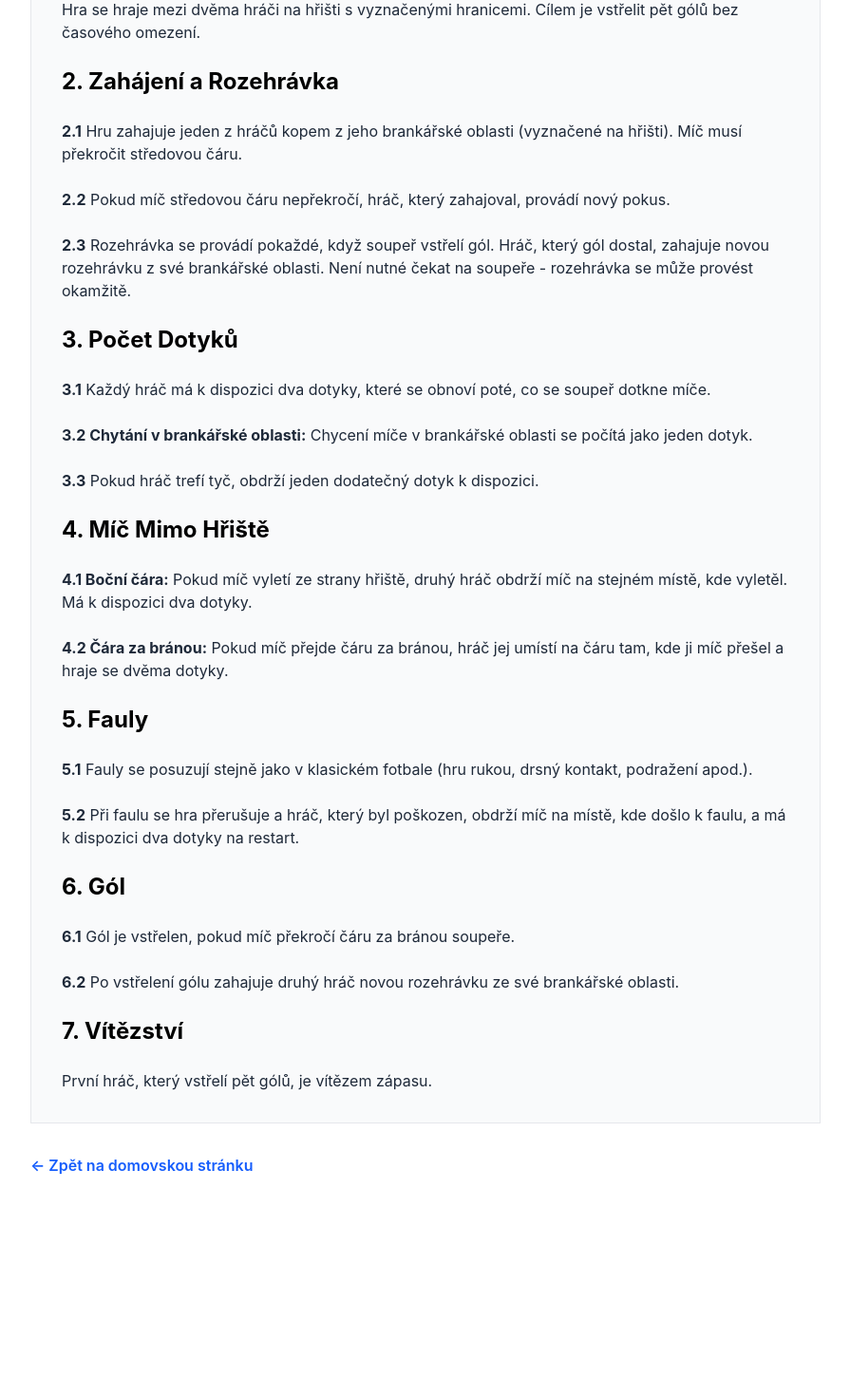
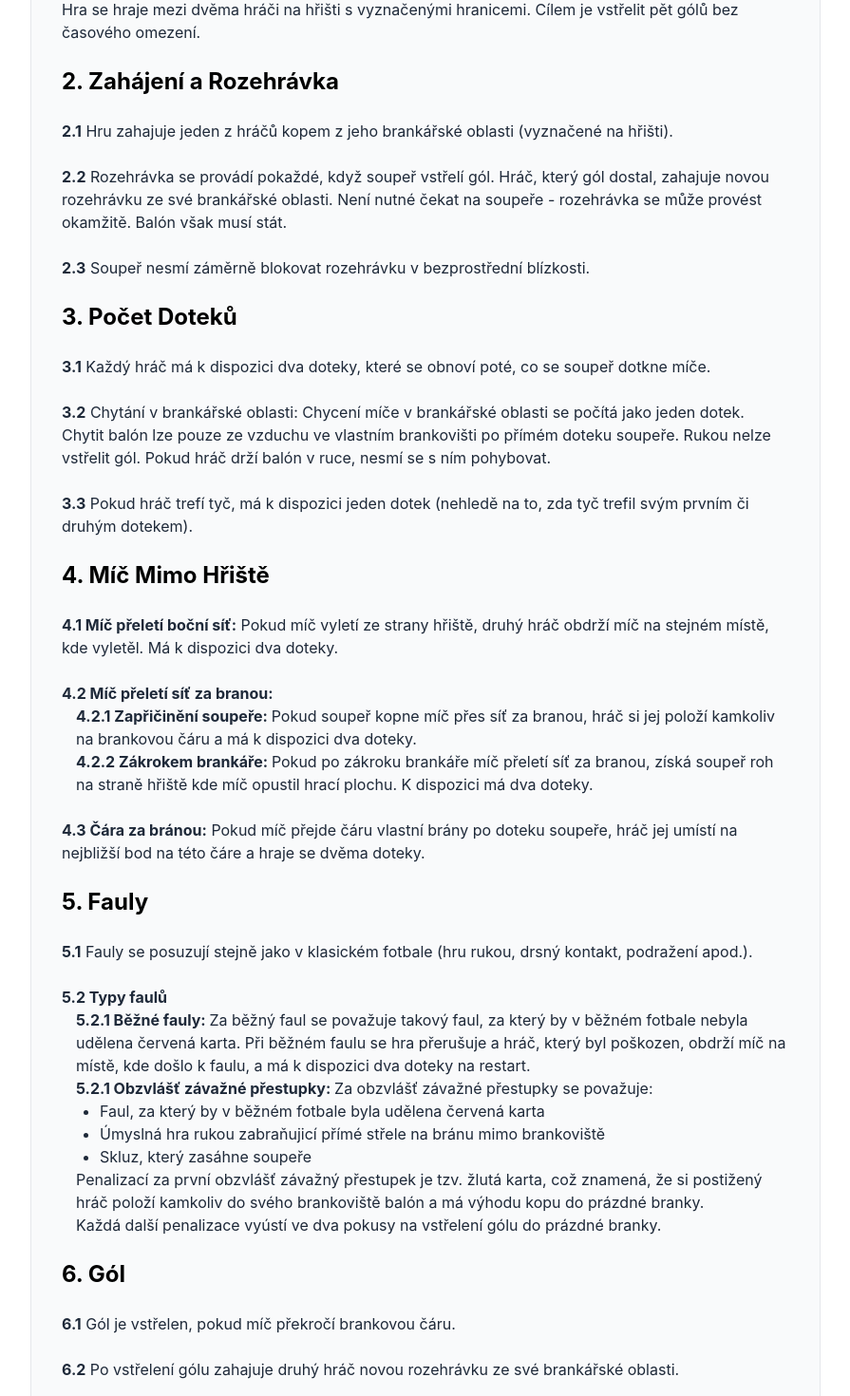
Before and after one commit to Pavlyuchenko/1V1-Tracker, a Next.js app: page /rules in a window 1280 px wide. Shown: the part 320-1790 px from the top of the page at 95% size, without its empty margins (192-1087 px from the left). Before the commit the page ends 1607 px from the top, so only its background shows below. Built offline with nearby package versions, Linux system fonts and the light colour scheme.

Commit message:
rules rules rules

```diff
--- a/app/rules/page.tsx
+++ b/app/rules/page.tsx
@@ -10,7 +10,9 @@ export default function Pravidla() {
 
       {/* Content */}
       <div className="max-w-4xl mx-auto px-4 sm:px-6 lg:px-8 py-8 sm:py-12">
-        <h1 className="text-2xl sm:text-3xl font-bold text-black mb-6 sm:mb-8">Pravidla</h1>
+        <h1 className="text-2xl sm:text-3xl font-bold text-black mb-6 sm:mb-8">
+          Pravidla
+        </h1>
 
         <div className="bg-gray-50 border border-gray-200 p-5 sm:p-8 space-y-5 sm:space-y-6 text-gray-800 text-sm sm:text-base">
           <h2 className="text-xl sm:text-2xl font-bold text-black mt-3 sm:mt-4">
@@ -26,72 +28,123 @@ export default function Pravidla() {
           </h2>
           <p>
             <strong>2.1</strong> Hru zahajuje jeden z hráčů kopem z jeho
-            brankářské oblasti (vyznačené na hřišti). Míč musí překročit
-            středovou čáru.
+            brankářské oblasti (vyznačené na hřišti).
           </p>
           <p>
-            <strong>2.2</strong> Pokud míč středovou čáru nepřekročí, hráč,
-            který zahajoval, provádí nový pokus.
+            <strong>2.2</strong> Rozehrávka se provádí pokaždé, když soupeř
+            vstřelí gól. Hráč, který gól dostal, zahajuje novou rozehrávku ze
+            své brankářské oblasti. Není nutné čekat na soupeře - rozehrávka se
+            může provést okamžitě. Balón však musí stát.
           </p>
           <p>
-            <strong>2.3</strong> Rozehrávka se provádí pokaždé, když soupeř
-            vstřelí gól. Hráč, který gól dostal, zahajuje novou rozehrávku z své
-            brankářské oblasti. Není nutné čekat na soupeře - rozehrávka se může
-            provést okamžitě.
+            <strong>2.3</strong> Soupeř nesmí záměrně blokovat rozehrávku v
+            bezprostřední blízkosti.
           </p>
 
           <h2 className="text-xl sm:text-2xl font-bold text-black mt-3 sm:mt-4">
-            3. Počet Dotyků
+            3. Počet Doteků
           </h2>
           <p>
-            <strong>3.1</strong> Každý hráč má k dispozici dva dotyky, které se
+            <strong>3.1</strong> Každý hráč má k dispozici dva doteky, které se
             obnoví poté, co se soupeř dotkne míče.
           </p>
           <p>
-            <strong>3.2 Chytání v brankářské oblasti:</strong> Chycení míče v
-            brankářské oblasti se počítá jako jeden dotyk.
+            <strong>3.2</strong> Chytání v brankářské oblasti: Chycení míče v
+            brankářské oblasti se počítá jako jeden dotek.
+            <br />
+            Chytit balón lze pouze ze vzduchu ve vlastním brankovišti po přímém
+            doteku soupeře. Rukou nelze vstřelit gól. Pokud hráč drží balón v
+            ruce, nesmí se s ním pohybovat.
           </p>
           <p>
-            <strong>3.3</strong> Pokud hráč trefí tyč, obdrží jeden dodatečný
-            dotyk k dispozici.
+            <strong>3.3</strong> Pokud hráč trefí tyč, má k dispozici jeden
+            dotek (nehledě na to, zda tyč trefil svým prvním či druhým dotekem).
           </p>
 
           <h2 className="text-xl sm:text-2xl font-bold text-black mt-3 sm:mt-4">
             4. Míč Mimo Hřiště
           </h2>
           <p>
-            <strong>4.1 Boční čára:</strong> Pokud míč vyletí ze strany hřiště,
-            druhý hráč obdrží míč na stejném místě, kde vyletěl. Má k dispozici
-            dva dotyky.
+            <strong>4.1 Míč přeletí boční síť:</strong> Pokud míč vyletí ze
+            strany hřiště, druhý hráč obdrží míč na stejném místě, kde vyletěl.
+            Má k dispozici dva doteky.
           </p>
+          <div>
+            <strong>4.2 Míč přeletí síť za branou:</strong>
+            <p style={{ marginLeft: "15px" }}>
+              <strong>4.2.1 Zapřičinění soupeře: </strong>
+              Pokud soupeř kopne míč přes síť za branou, hráč si jej položí
+              kamkoliv na brankovou čáru a má k dispozici dva doteky.
+            </p>
+            <p style={{ marginLeft: "15px" }}>
+              <strong>4.2.2 Zákrokem brankáře: </strong>
+              Pokud po zákroku brankáře míč přeletí síť za branou, získá soupeř
+              roh na straně hřiště kde míč opustil hrací plochu. K dispozici má
+              dva doteky.
+            </p>
+          </div>
           <p>
-            <strong>4.2 Čára za bránou:</strong> Pokud míč přejde čáru za
-            bránou, hráč jej umístí na čáru tam, kde ji míč přešel a hraje se
-            dvěma dotyky.
+            <strong>4.3 Čára za bránou:</strong> Pokud míč přejde čáru vlastní
+            brány po doteku soupeře, hráč jej umístí na nejbližší bod na této
+            čáre a hraje se dvěma doteky.
           </p>
 
-          <h2 className="text-xl sm:text-2xl font-bold text-black mt-3 sm:mt-4">5. Fauly</h2>
+          <h2 className="text-xl sm:text-2xl font-bold text-black mt-3 sm:mt-4">
+            5. Fauly
+          </h2>
           <p>
             <strong>5.1</strong> Fauly se posuzují stejně jako v klasickém
             fotbale (hru rukou, drsný kontakt, podražení apod.).
           </p>
+          <div>
+            <strong>5.2 Typy faulů</strong>
+            <p style={{ marginLeft: "15px" }}>
+              <strong>5.2.1 Běžné fauly: </strong>
+              Za běžný faul se považuje takový faul, za který by v běžném
+              fotbale nebyla udělena červená karta. Při běžném faulu se hra
+              přerušuje a hráč, který byl poškozen, obdrží míč na místě, kde
+              došlo k faulu, a má k dispozici dva doteky na restart.
+            </p>
+            <div style={{ marginLeft: "15px" }}>
+              <strong>5.2.1 Obzvlášť závažné přestupky: </strong>
+              Za obzvlášť závažné přestupky se považuje:
+              <ol style={{ listStyleType: "initial", marginLeft: "25px" }}>
+                <li>
+                  Faul, za který by v běžném fotbale byla udělena červená karta
+                </li>
+                <li>
+                  Úmyslná hra rukou zabraňujicí přímé střele na bránu mimo
+                  brankoviště
+                </li>
+                <li>Skluz, který zasáhne soupeře</li>
+              </ol>
+              <p>
+                Penalizací za první obzvlášť závažný přestupek je tzv. žlutá
+                karta, což znamená, že si postižený hráč položí kamkoliv do
+                svého brankoviště balón a má výhodu kopu do prázdné branky.
+              </p>
+              <p>
+                Každá další penalizace vyústí ve dva pokusy na vstřelení gólu do
+                prázdné branky.
+              </p>
+            </div>
+          </div>
+
+          <h2 className="text-xl sm:text-2xl font-bold text-black mt-3 sm:mt-4">
+            6. Gól
+          </h2>
           <p>
-            <strong>5.2</strong> Při faulu se hra přerušuje a hráč, který byl
-            poškozen, obdrží míč na místě, kde došlo k faulu, a má k dispozici
-            dva dotyky na restart.
-          </p>
-
-          <h2 className="text-xl sm:text-2xl font-bold text-black mt-3 sm:mt-4">6. Gól</h2>
-          <p>
-            <strong>6.1</strong> Gól je vstřelen, pokud míč překročí čáru za
-            bránou soupeře.
+            <strong>6.1</strong> Gól je vstřelen, pokud míč překročí brankovou
+            čáru.
           </p>
           <p>
             <strong>6.2</strong> Po vstřelení gólu zahajuje druhý hráč novou
             rozehrávku ze své brankářské oblasti.
           </p>
 
-          <h2 className="text-xl sm:text-2xl font-bold text-black mt-3 sm:mt-4">7. Vítězství</h2>
+          <h2 className="text-xl sm:text-2xl font-bold text-black mt-3 sm:mt-4">
+            7. Vítězství
+          </h2>
           <p>První hráč, který vstřelí pět gólů, je vítězem zápasu.</p>
         </div>
 
```
